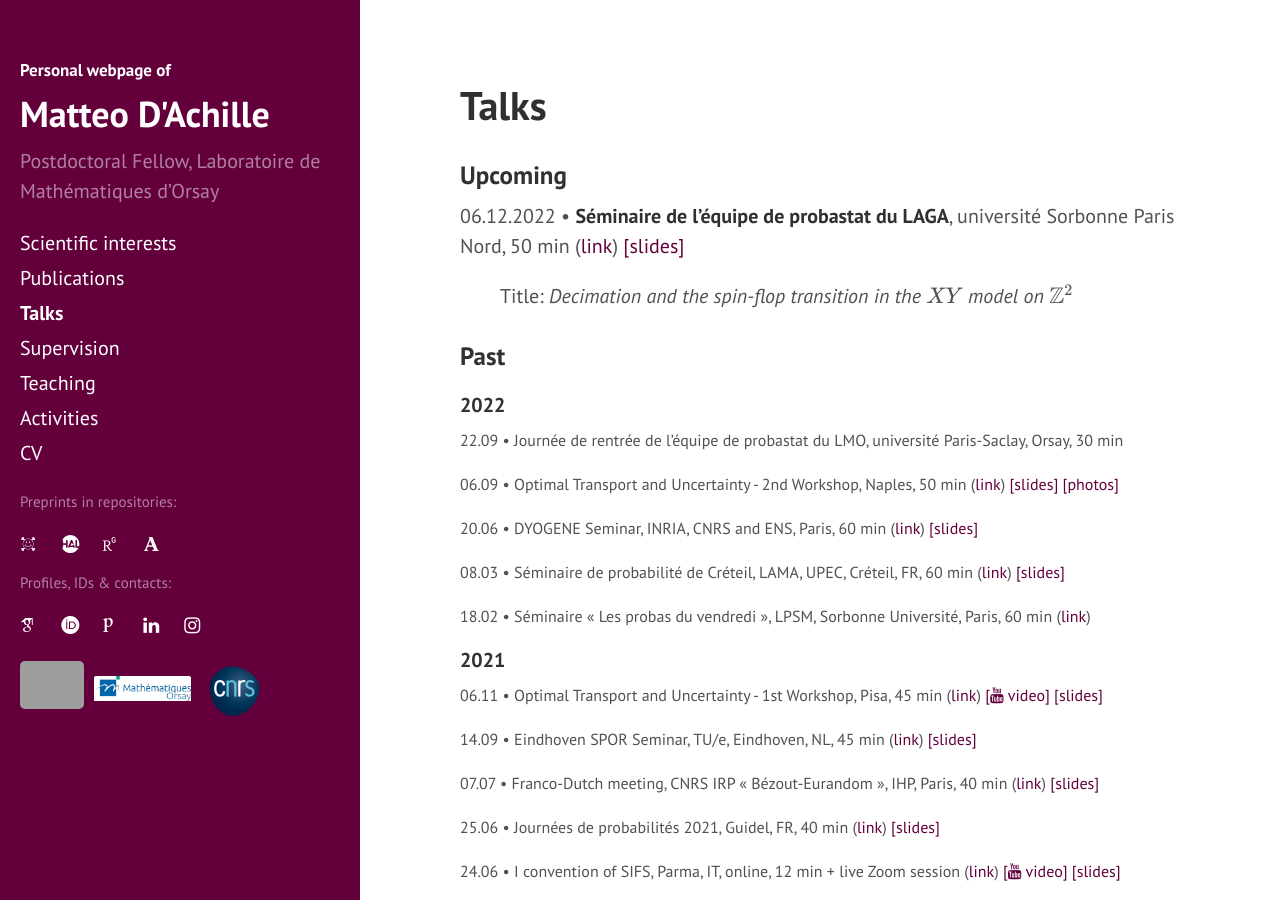
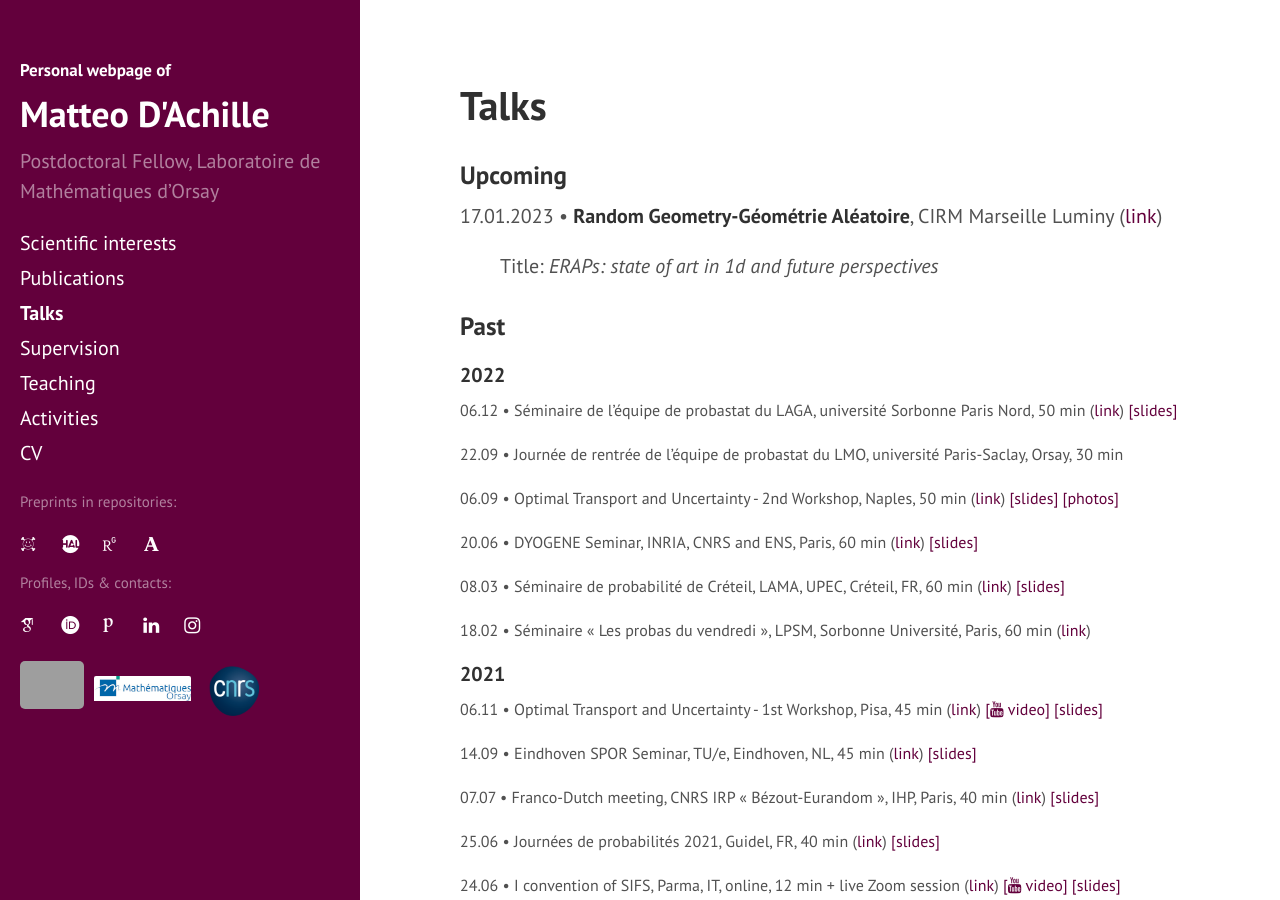
Before and after one commit to matteodachille/matteodachille.github.io, a Jekyll site: the page built from talks.md, in a window 1280 px wide and 900 px high. Built offline with Jekyll 4.4.1, drawn with Linux system fonts in a browser that asks for light colours; nearby versions of some CDN libraries; some web fonts are replaced; formulas are drawn with MathJax 3; grey boxes are pictures that could not be loaded.

Commit message:
Updated talk list, fixed typos

```diff
--- a/talks.md
+++ b/talks.md
@@ -25,11 +25,11 @@ s
 
 ### Upcoming
 
-06.12.2022 &#x2022; **Séminaire de l'équipe de probastat du LAGA**, université Sorbonne Paris Nord, 50 min ([link](https://www.math.univ-paris13.fr/laga/index.php/fr/ps/seminaires){:target="_blank"})  [ [slides] ]({{ site.baseurl }}downloads/LAGA_DecimationLongRange_v9_final.pdf){:target="_blank"}
+17.01.2023 &#x2022; **Random Geometry-Géométrie Aléatoire**, CIRM Marseille Luminy ([link](https://conferences.cirm-math.fr/3021.html){:target="_blank"})
 {: style="font-size: 20px" }
 
 
-Title: _Decimation and the spin-flop transition in the \\(XY\\) model on \\(\mathbb{Z}^2\\)_
+Title: _ERAPs: state of art in 1d and future perspectives_
 {: style="margin-left: 40px" }
 
 
@@ -40,6 +40,10 @@ Title: _Decimation and the spin-flop transition in the \\(XY\\) model on \\(\mat
 
 #### 2022
 {: .no_toc}
+
+06.12 &#x2022; Séminaire de l'équipe de probastat du LAGA, université Sorbonne Paris Nord, 50 min ([link](https://www.math.univ-paris13.fr/laga/index.php/fr/ps/seminaires){:target="_blank"})  [ [slides] ]({{ site.baseurl }}downloads/LAGA_DecimationLongRange_v9_final.pdf){:target="_blank"}
+{: style="font-size: 16px" }
+
 
 22.09 &#x2022; Journée de rentrée de l'équipe de probastat du LMO, université Paris-Saclay, Orsay, 30 min
 {: style="font-size: 16px" }
```
